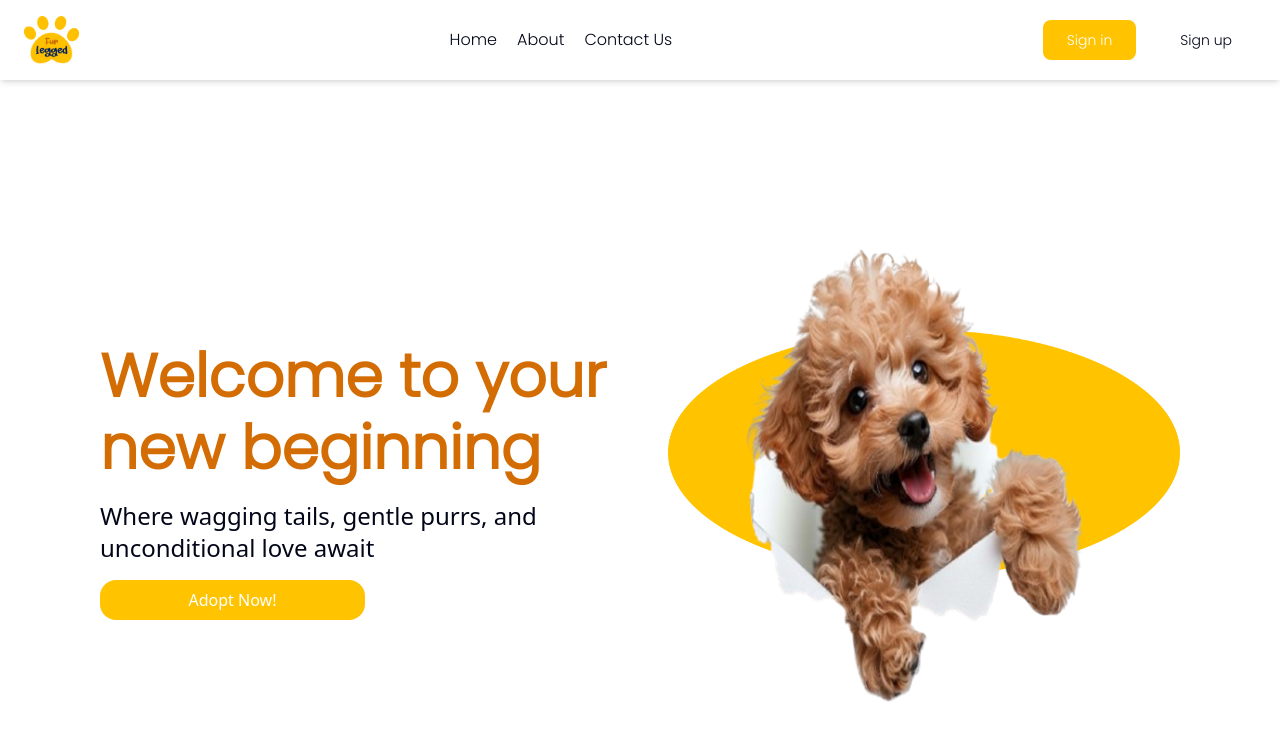
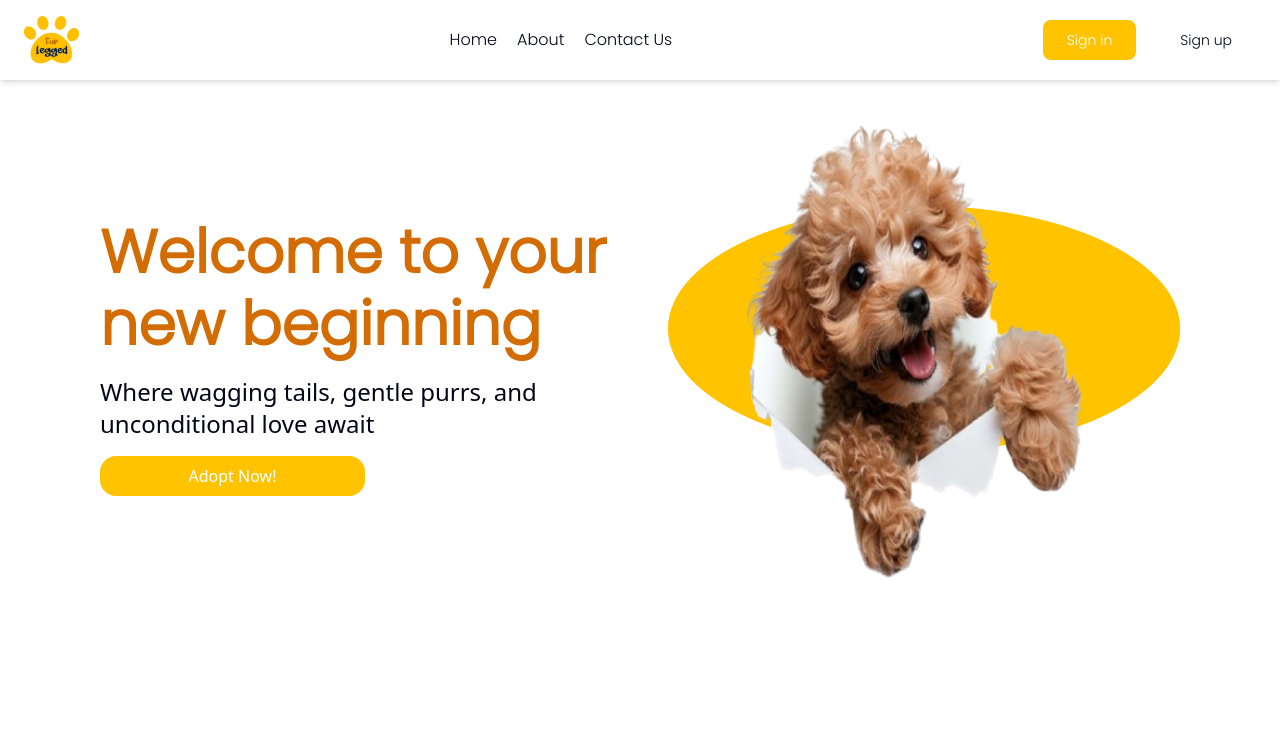
Before and after one commit to blackcentauri/pet-adoption-system, a Next.js app: page / in a window 1280 px wide. Shown: the top 740 px of the page. Built offline with nearby package versions, Linux system fonts and the light colour scheme.

Commit message:
fix: update html elements container to fix hero section height

```diff
--- a/app/(marketing)/page.tsx
+++ b/app/(marketing)/page.tsx
@@ -4,8 +4,6 @@ import { Button } from '@/components/ui/button';
 export default function Home() {
   return (
     <div>
-      <main >
-        <section className="h-[100vh]">
       <nav className="shadow-md flex items-center justify-between h-[80px] p-6">
         <Image
           src={'/images/fur_legged_logo.png'}
@@ -41,6 +39,7 @@ export default function Home() {
           </Button>
         </div>
       </nav>
+      <main>
         <section className="grid grid-cols-2 items-center justify-between gap-5 h-full px-25 py-5">
           <div className="grid gap-4">
             <h1 className="text-6xl/18 font-poppins font-semibold text-secondary">
@@ -66,7 +65,6 @@ export default function Home() {
             className="min-w-[500px] w-[40vw] max-w-[550px] min-h-[500px] h-[40vw] max-h-[550px] justify-self-end"
           />
         </section>
-        </section>
       </main>
     </div>
   );
```
Lines whose indentation alone changed are shown as unchanged.
